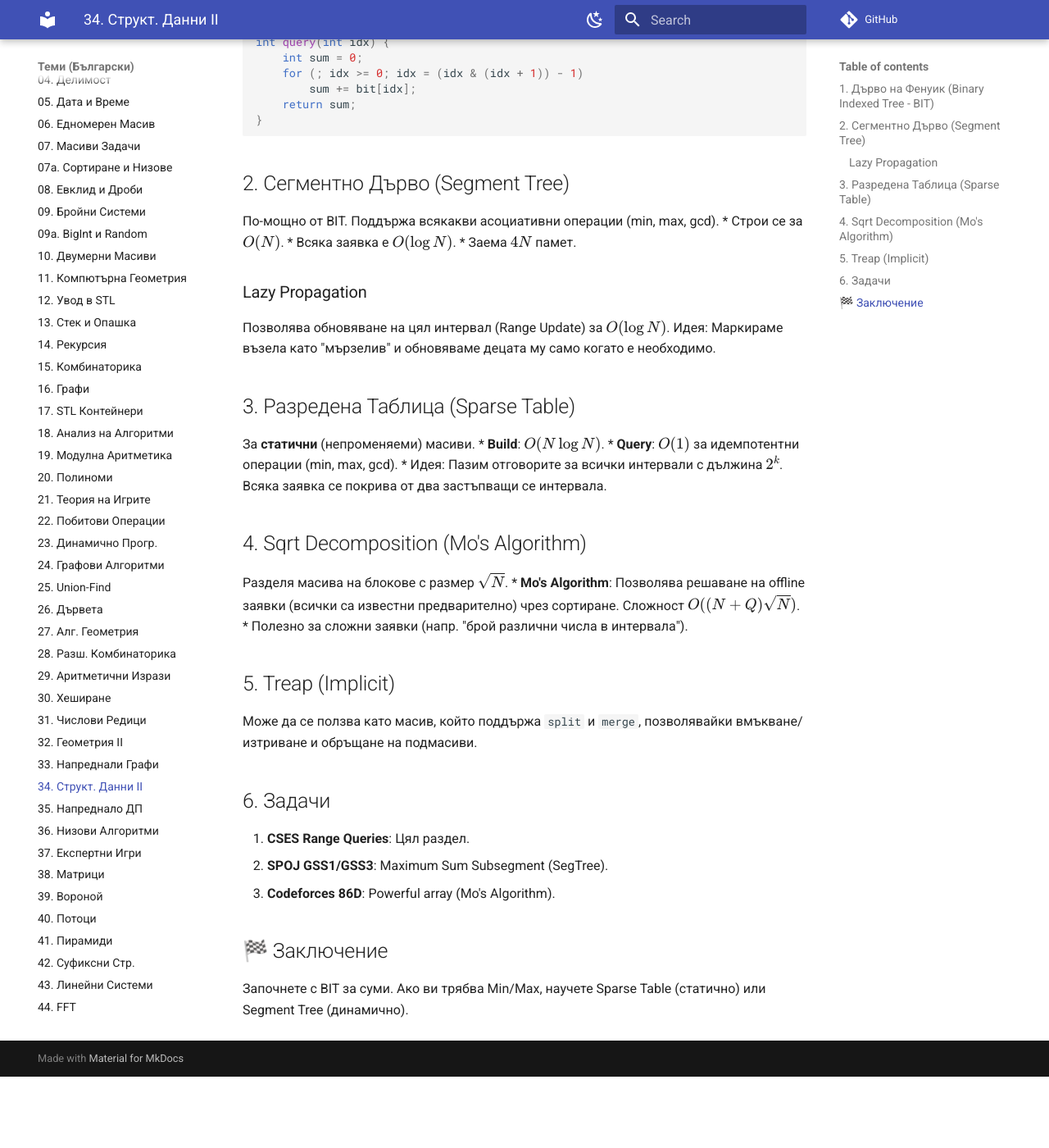
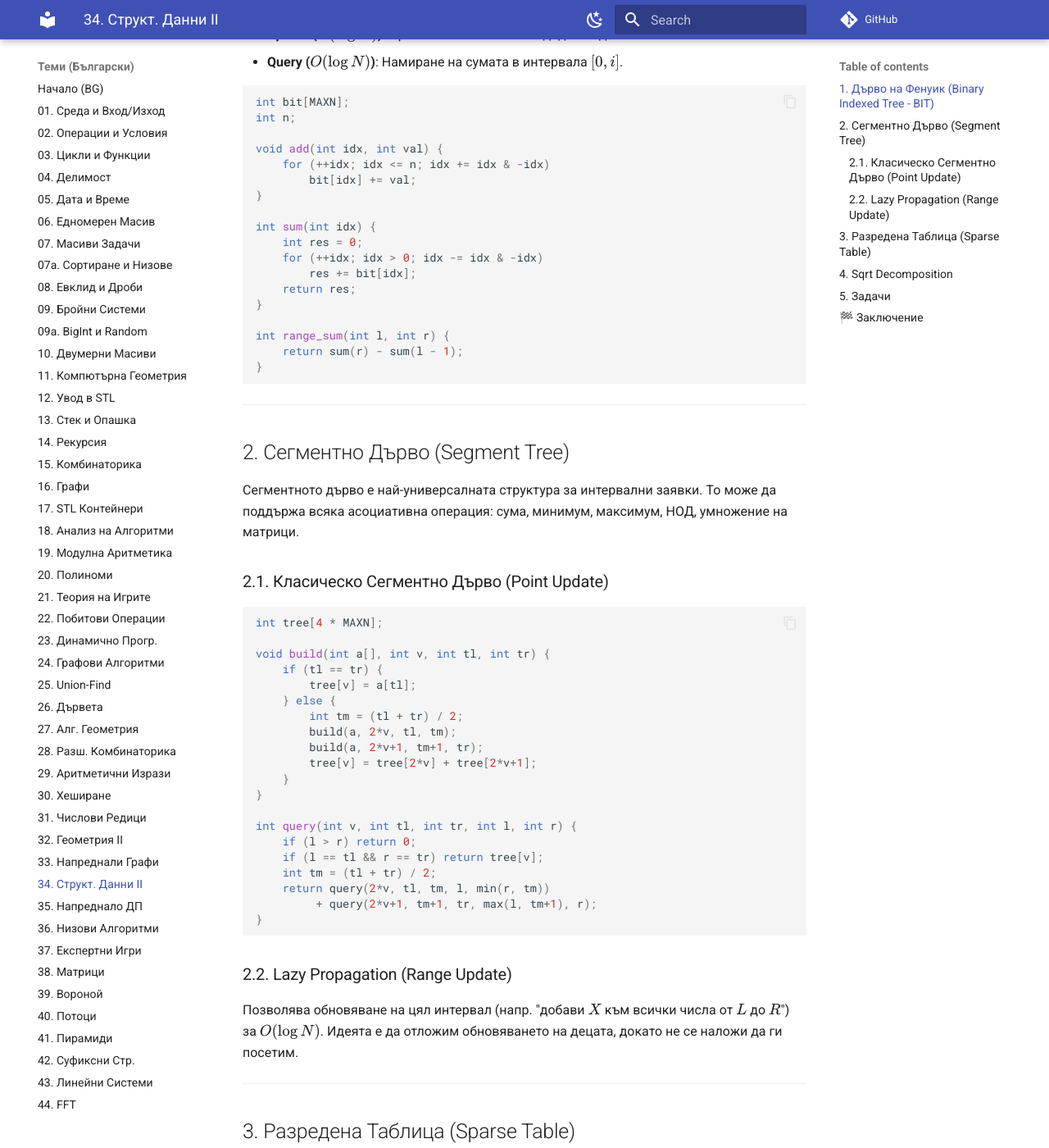
Before and after one commit to KadirYazadzhi/Informatics-Olympiad-Topics, an MkDocs documentation site: the page built from docs/BG/34.md, in a window 1280 px wide and 1400 px high, scrolled down 501 px. Shown: the whole window at 82% size. Built offline with MkDocs 1.6.1 and Material for MkDocs 9.7.7, drawn with Linux system fonts in a browser that asks for light colours; comment, search, counter and statistics services are not loaded; before the commit the page ends 1814 px from its top, so only the background shows below that; some of the changed text lies outside the part shown.

Commit message:
Expand BG/34.md: BIT, Segment Tree, Sparse Table codes

````diff
--- a/docs/BG/34.md
+++ b/docs/BG/34.md
@@ -1,61 +1,115 @@
-# 🌳 Напреднали Структури от Данни
+# 🌳 Напреднали Структури от Данни: Пълен Преглед
 
-Заявките върху масиви (сума, минимум, максимум в интервал) са често срещани.
-Наивният подход е $O(N)$ за заявка. Искаме $O(\log N)$ или $O(1)$.
+В състезателното програмиране много задачи изискват обработка на поредица от заявки върху масиви. Докато наивният подход отнема $O(N)$ на заявка, специализираните структури постигат $O(\log N)$ или дори $O(1)$.
+
+---
 
 ## 1. Дърво на Фенуик (Binary Indexed Tree - BIT)
 
-Най-лесната за писане структура за префиксни суми с обновяване.
-*   **Update**: $O(\log N)$.
-*   **Query**: $O(\log N)$.
-*   Базирано на двоичното представяне на индекса.
+BIT е елегантна структура за префиксни суми, която се имплементира с изключително малко код.
+
+*   **Update ($O(\log N)$)**: Промяна на стойност на даден индекс.
+*   **Query ($O(\log N)$)**: Намиране на сумата в интервала $[0, i]$.
 
 ```cpp
 int bit[MAXN];
-void update(int idx, int val) {
-    for (; idx < n; idx = idx | (idx + 1))
+int n;
+
+void add(int idx, int val) {
+    for (++idx; idx <= n; idx += idx & -idx)
         bit[idx] += val;
 }
-int query(int idx) {
-    int sum = 0;
-    for (; idx >= 0; idx = (idx & (idx + 1)) - 1)
-        sum += bit[idx];
-    return sum;
+
+int sum(int idx) {
+    int res = 0;
+    for (++idx; idx > 0; idx -= idx & -idx)
+        res += bit[idx];
+    return res;
+}
+
+int range_sum(int l, int r) {
+    return sum(r) - sum(l - 1);
 }
 ```
 
+---
+
 ## 2. Сегментно Дърво (Segment Tree)
 
-По-мощно от BIT. Поддържа всякакви асоциативни операции (min, max, gcd).
-*   Строи се за $O(N)$.
-*   Всяка заявка е $O(\log N)$.
-*   Заема $4N$ памет.
+Сегментното дърво е най-универсалната структура за интервални заявки. То може да поддържа всяка асоциативна операция: сума, минимум, максимум, НОД, умножение на матрици.
 
-### Lazy Propagation
-Позволява обновяване на цял интервал (Range Update) за $O(\log N)$.
-Идея: Маркираме възела като "мързелив" и обновяваме децата му само когато е необходимо.
+### 2.1. Класическо Сегментно Дърво (Point Update)
+```cpp
+int tree[4 * MAXN];
+
+void build(int a[], int v, int tl, int tr) {
+    if (tl == tr) {
+        tree[v] = a[tl];
+    } else {
+        int tm = (tl + tr) / 2;
+        build(a, 2*v, tl, tm);
+        build(a, 2*v+1, tm+1, tr);
+        tree[v] = tree[2*v] + tree[2*v+1];
+    }
+}
+
+int query(int v, int tl, int tr, int l, int r) {
+    if (l > r) return 0;
+    if (l == tl && r == tr) return tree[v];
+    int tm = (tl + tr) / 2;
+    return query(2*v, tl, tm, l, min(r, tm))
+         + query(2*v+1, tm+1, tr, max(l, tm+1), r);
+}
+```
+
+### 2.2. Lazy Propagation (Range Update)
+Позволява обновяване на цял интервал (напр. "добави $X$ към всички числа от $L$ до $R$") за $O(\log N)$.
+Идеята е да отложим обновяването на децата, докато не се наложи да ги посетим.
+
+---
 
 ## 3. Разредена Таблица (Sparse Table)
 
-За **статични** (непроменяеми) масиви.
-*   **Build**: $O(N \log N)$.
-*   **Query**: $O(1)$ за идемпотентни операции (min, max, gcd).
-*   Идея: Пазим отговорите за всички интервали с дължина $2^k$. Всяка заявка се покрива от два застъпващи се интервала.
+Sparse Table решава RMQ (Range Minimum Query) за $O(1)$ след $O(N \log N)$ препроцесинг. Приложима е само за **статични** масиви (без промени).
 
-## 4. Sqrt Decomposition (Mo's Algorithm)
+*   **Идея**: Предварително пресмятаме отговорите за всички интервали с дължина $2^k$.
+*   **Заявка**: Всеки интервал $[L, R]$ може да бъде покрит от два застъпващи се интервала с дължина $2^k$, където $2^k$ е най-голямата степен на 2, ненадвишаваща дължината на интервала.
 
-Разделя масива на блокове с размер $\sqrt{N}$.
-*   **Mo's Algorithm**: Позволява решаване на offline заявки (всички са известни предварително) чрез сортиране. Сложност $O((N+Q)\sqrt{N})$.
-*   Полезно за сложни заявки (напр. "брой различни числа в интервала").
+```cpp
+int st[MAXN][20];
+int logs[MAXN];
 
-## 5. Treap (Implicit)
+void build(int n, int a[]) {
+    logs[1] = 0;
+    for (int i = 2; i <= n; i++) logs[i] = logs[i/2] + 1;
+    for (int i = 0; i < n; i++) st[i][0] = a[i];
+    for (int j = 1; j < 20; j++)
+        for (int i = 0; i + (1 << j) <= n; i++)
+            st[i][j] = min(st[i][j-1], st[i + (1 << (j-1))][j-1]);
+}
 
-Може да се ползва като масив, който поддържа `split` и `merge`, позволявайки вмъкване/изтриване и обръщане на подмасиви.
+int query(int l, int r) {
+    int j = logs[r - l + 1];
+    return min(st[l][j], st[r - (1 << j) + 1][j]);
+}
+```
 
-## 6. Задачи
-1.  **CSES Range Queries**: Цял раздел.
-2.  **SPOJ GSS1/GSS3**: Maximum Sum Subsegment (SegTree).
-3.  **Codeforces 86D**: Powerful array (Mo's Algorithm).
+---
+
+## 4. Sqrt Decomposition
+
+Ако $N$ е около $10^5$, можем да разделим масива на блокове с размер $\sqrt{N}$.
+*   **Update**: $O(1)$ или $O(\sqrt{N})$.
+*   **Query**: $O(\sqrt{N})$.
+*   **Алгоритъм на Мо (Mo's Algorithm)**: Позволява решаване на сложни офлайн заявки (напр. брой различни елементи) за $O((N+Q)\sqrt{N})$.
+
+---
+
+## 5. Задачи
+1.  **CSES Dynamic Range Minimum Queries**: Сегментно дърво.
+2.  **CSES Static Range Sum Queries**: Префиксни суми.
+3.  **Codeforces 86D**: Powerful array (Mo's algorithm).
+4.  **SPOJ GSS1**: Can you answer these queries I (SegTree).
 
 ## 🏁 Заключение
-Започнете с BIT за суми. Ако ви трябва Min/Max, научете Sparse Table (статично) или Segment Tree (динамично).
+Започнете с BIT за суми. Ако ви трябва Min/Max, научете Sparse Table. За сложни интервални операции, Сегментното дърво е незаменимо.
````
